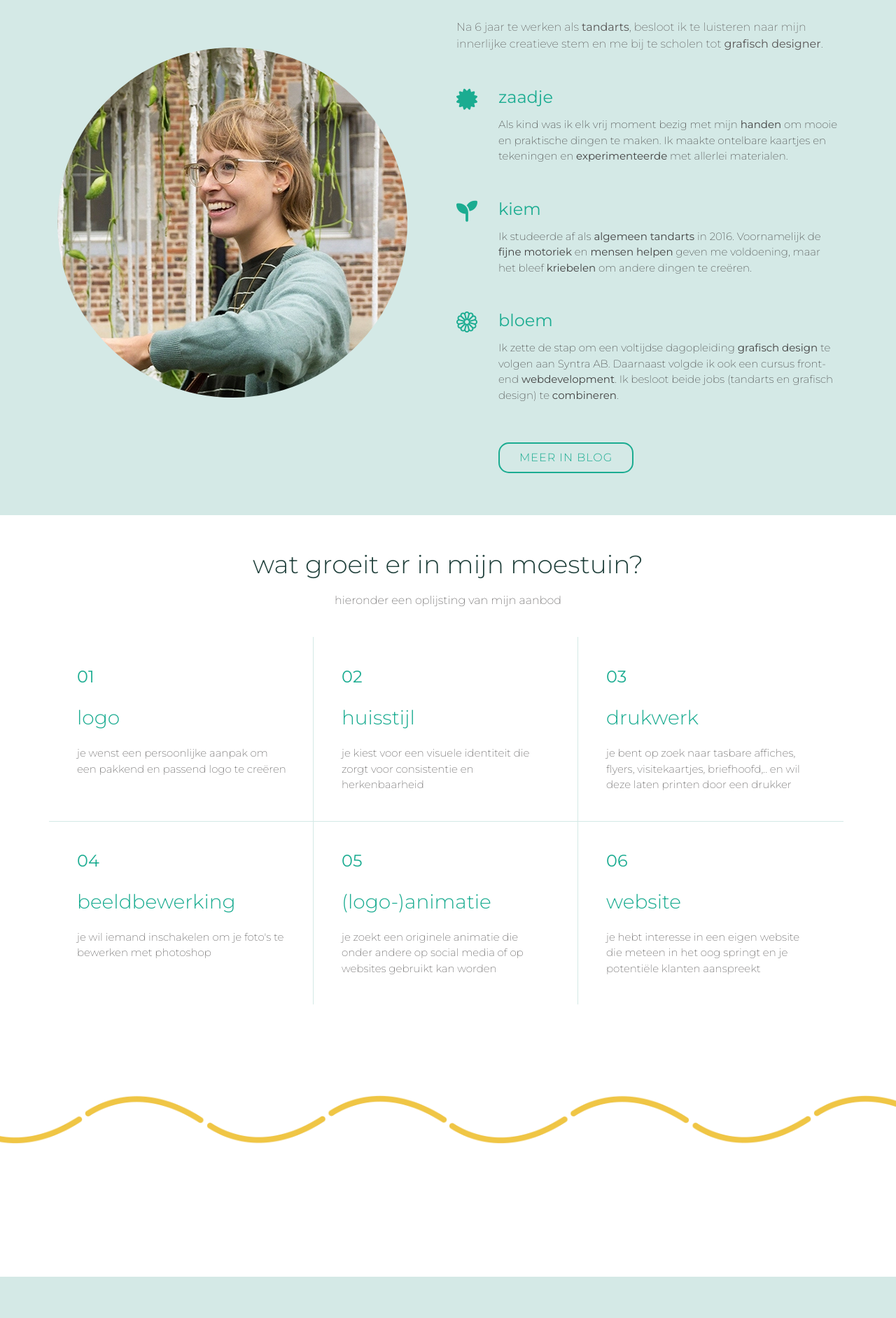
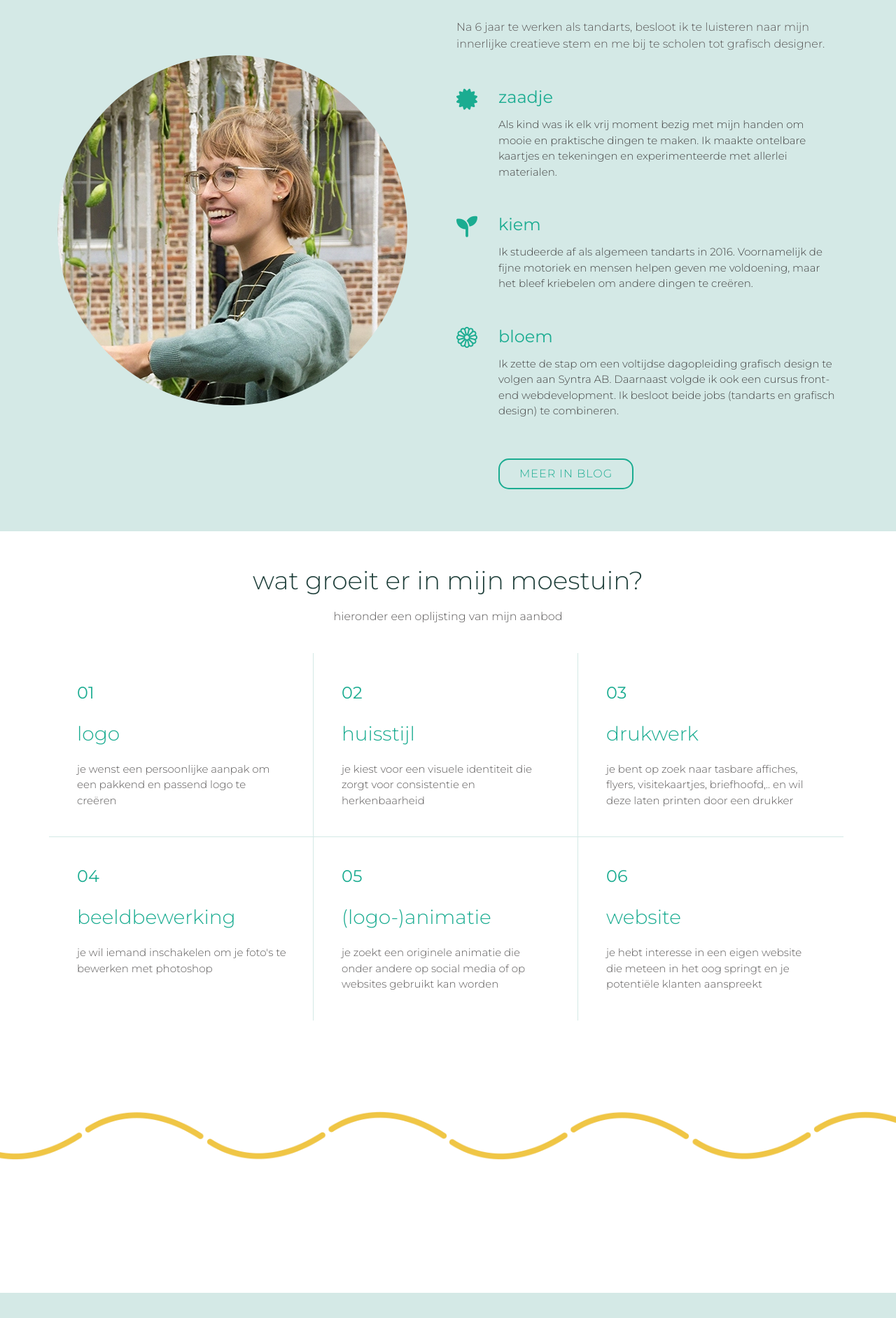
Before and after one commit to Madelies/madelies-def, a PHP site: page /index.html in a window 1280 px wide. Shown: the part 901-2784 px from the top of the page at 70% size. Run offline with PHP 8.4, Linux system fonts and the light colour scheme; some libraries are stand-ins or nearby versions.

Commit message:
Update style.css

```diff
--- a/css/style.css
+++ b/css/style.css
@@ -12,7 +12,7 @@
 body {
   font-family: 'Montserrat', sans-serif;
   color: #5a5858;
-  font-weight: 200;
+  font-weight: 300;
 }
 
 @media (max-width: 750px) {
@@ -388,7 +388,6 @@ h6 {
 #hero {
   width: 100%;
   height: calc(100vh - 70px);
-  background: url("../img/home-mobile-background2.jpg") center center;
   background-size: cover;
   position: relative;
   margin-top: 70px;
@@ -397,7 +396,6 @@ h6 {
 
 #hero h2 .lies {
   display: inline-block;
-  text-decoration-line: #f1c645 underline;
 }
 
 #background-video-desktop {
@@ -445,7 +443,7 @@ h6 {
 #hero h2 {
   color: #1bac91;
   margin-bottom: 35px;
-  font-weight: 200;
+  font-weight: 300;
 }
 
 #hero .btn-get-started {
@@ -646,9 +644,6 @@ section {
   margin-left: 60px;
 }
 
-.nadruk {
-  font-weight: 400;
-}
 
 @media (max-width: 768px) {
   .about .icon-box p {
```
